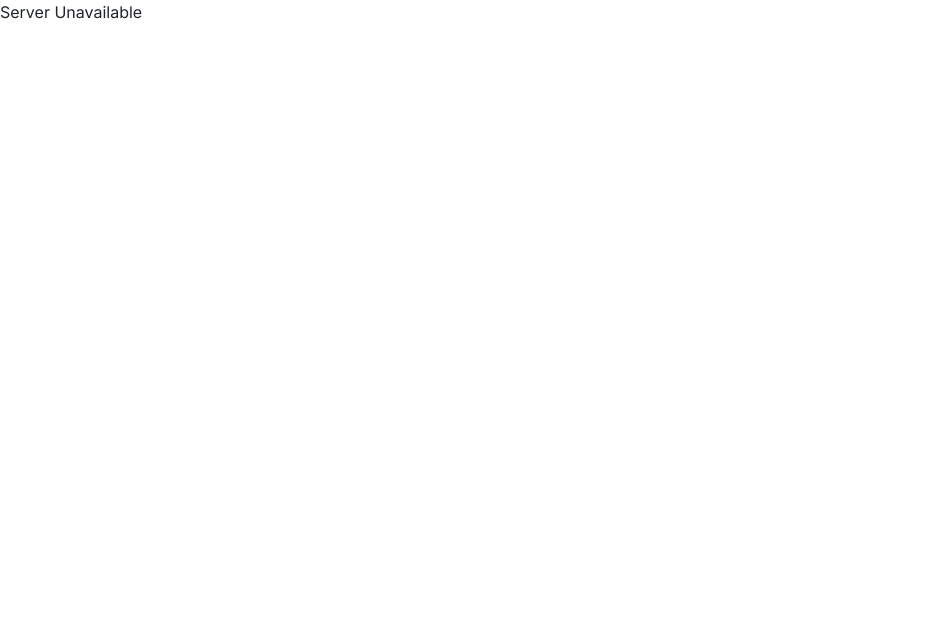
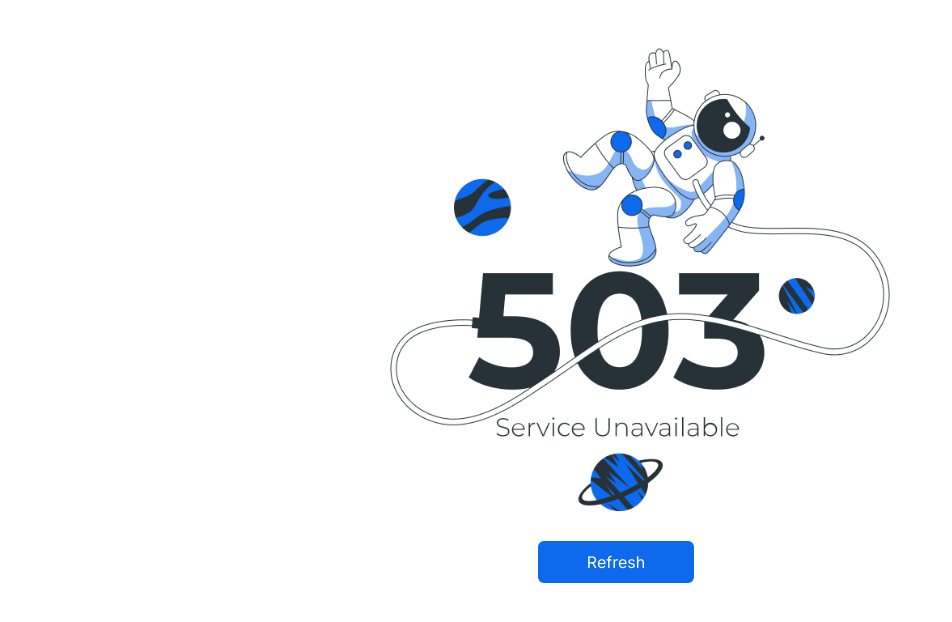
Before and after one commit to Office-Booking-Capstone-Kelompok-8/office-booking-client, a React (Create React App) app: page /admin/server-error in a window 1280 px wide. Shown: the top 622 px of the page, without its empty margins (0-952 px from the left). Built offline with nearby package versions, Linux system fonts and the light colour scheme.

Commit message:
add notfound & server unavailable

```diff
--- a/src/pages/error/NotFound.js
+++ b/src/pages/error/NotFound.js
@@ -1,7 +1,30 @@
-import React from 'react';
+import React from 'react'
+import { Link } from 'react-router-dom';
+import notfound from './../.././assets/img/404.png';
+
 
 const NotFound = () => {
-  return <div>Not Found</div>;
-};
+  return (
+    <div className='container'>
+      <div className='justify-content-center pt-5'>
+        <img src={notfound}
+          className="mx-auto d-block pt-5"
+          alt="notfound"
+          style={{width: 600}}
+        />
+        <h3 className='text-gray-dark text-md text-center pt-2'>Sorry, the page you are looking for doesn’t exist or has been moved.</h3>
+          <div className="d-flex justify-content-center pt-2">
+            <Link
+              to="/admin"
+              className="btn bg-primary text-white text-md me-5 px-4 py-2"
+            >
+              Back to Homepage
+            </Link>
+          </div>
+      </div>
 
-export default NotFound;
+    </div>
+  )
+}
+
+export default NotFound
--- a/src/pages/error/ServerUnavailable.js
+++ b/src/pages/error/ServerUnavailable.js
@@ -1,7 +1,27 @@
-import React from 'react';
+import React from 'react'
+import { Link } from 'react-router-dom';
+import server from './../.././assets/img/505.png';
 
 const ServerUnavailable = () => {
-  return <div>Server Unavailable</div>;
-};
+  return (
+    <div className='container'>
+      <div className='justify-content-center pt-5'>
+        <img src={server}
+          className="mx-auto d-block"
+          alt="notfound"
+          style={{width: 500}}
+        />
+        <div className="d-flex justify-content-center pt-2">
+            <Link
+              to="/admin"
+              className="btn bg-primary text-white text-md me-5 px-5 py-2"
+            >
+              Refresh
+            </Link>
+        </div>
+      </div>
+    </div>
+  )
+}
 
-export default ServerUnavailable;
+export default ServerUnavailable
```
Also changed, not shown: src/assets/img/404.png (added), src/assets/img/505.png (added).
